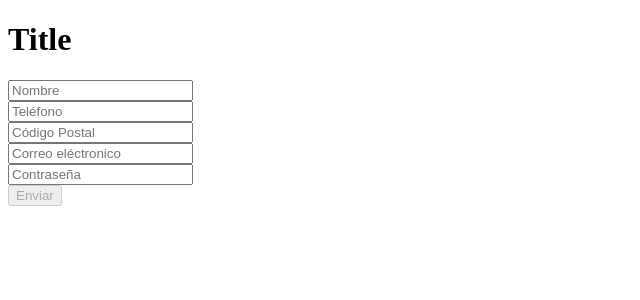
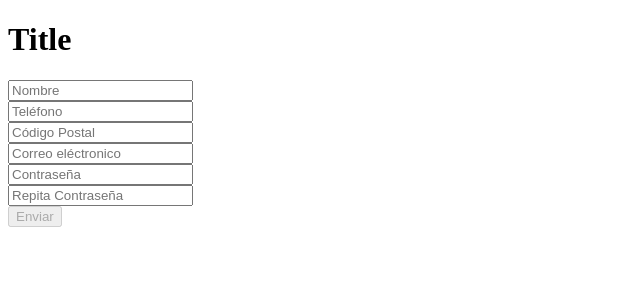
Before and after one commit to sargentogato/vue-form-validation, a Vue app: page / in a window 1280 px wide. Shown: the top 300 px of the page, without its empty margins (0-640 px from the left). Built offline with nearby package versions, Linux system fonts and the light colour scheme.

Commit message:
Workin correct

```diff
--- a/src/App.vue
+++ b/src/App.vue
@@ -7,6 +7,7 @@
         :id="idInput.name"
         :placeholderInfo="placeHolderMessage.name"
         :clearInputs="clean"
+        :passwordData="password"
         v-on:inputPass="inputManager"
         v-on:setErrorInput="setError"
       />
@@ -15,6 +16,7 @@
         :id="idInput.tel"
         :placeholderInfo="placeHolderMessage.tel"
         :clearInputs="clean"
+        :passwordData="password"
         v-on:inputPass="inputManager"
         v-on:setErrorInput="setError"
       />
@@ -23,6 +25,7 @@
         :id="idInput.postalCode"
         :placeholderInfo="placeHolderMessage.postalCode"
         :clearInputs="clean"
+        :passwordData="password"
         v-on:inputPass="inputManager"
         v-on:setErrorInput="setError"
       />
@@ -31,14 +34,25 @@
         :id="idInput.email"
         :placeholderInfo="placeHolderMessage.email"
         :clearInputs="clean"
+        :passwordData="password"
         v-on:inputPass="inputManager"
         v-on:setErrorInput="setError"
       />
       <input-base
         :inputType="type.password"
-        :id="idInput.password"
-        :placeholderInfo="placeHolderMessage.password"
+        :id="idInput.password.pass"
+        :placeholderInfo="placeHolderMessage.password.pass"
         :clearInputs="clean"
+        :passwordData="password"
+        v-on:inputPass="inputManager"
+        v-on:setErrorInput="setError"
+      />
+      <input-base
+        :inputType="type.password"
+        :id="idInput.password.repeatPassword"
+        :placeholderInfo="placeHolderMessage.password.repeatPassword"
+        :clearInputs="clean"
+        :passwordData="password"
         v-on:inputPass="inputManager"
         v-on:setErrorInput="setError"
       />
@@ -55,6 +69,8 @@
 
 <script>
 import inputBase from "./components/inputBase.vue";
+// import Password from "./components/password.vue";
+
 export default {
   name: "App",
   components: {
@@ -66,6 +82,7 @@ export default {
       user: {},
       clean: false,
       isDisable: true,
+      password: "",
       type: {
         text: "text",
         number: "number",
@@ -78,16 +95,20 @@ export default {
         tel: "phone",
         postalCode: "postalCode",
         email: "email",
-        password: "password",
-        repeatPassword: "repeatPassword",
+        password: {
+          pass: "password",
+          repeatPassword: "repeatPassword",
+        },
       },
       placeHolderMessage: {
         name: "Nombre",
         tel: "Teléfono",
         postalCode: "Código Postal",
         email: "Correo eléctronico",
-        password: "Contraseña",
-        passwordRepeat: "Repita Contraseña",
+        password: {
+          pass: "Contraseña",
+          repeatPassword: "Repita Contraseña",
+        },
       },
     };
   },
@@ -96,13 +117,15 @@ export default {
       this.errorManager();
     },
     inputManager(event) {
-      const dataReceived = event.toLocaleString();
-
-      if (event[0] === "name" && !this.inputsOk.includes(dataReceived)) {
+      if (event[0] === "name" && !this.inputsOk.includes(event[0])) {
         this.user["name"] = event[1];
       }
 
-      if (!this.inputsOk.includes(dataReceived)) {
+      if (event[0] === "password") {
+        this.password = event[1];
+      }
+
+      if (!this.inputsOk.includes(event[0])) {
         this.inputsOk.push(event[0]);
       }
 
@@ -118,7 +141,8 @@ export default {
     okChecker() {
       const nOfInputsOk = this.inputsOk.length;
       const nInputs = this.nOfInputs().length;
-      if (nOfInputsOk >= nInputs) {
+
+      if (nOfInputsOk === nInputs) {
         this.isDisable = false;
       }
     },
```
